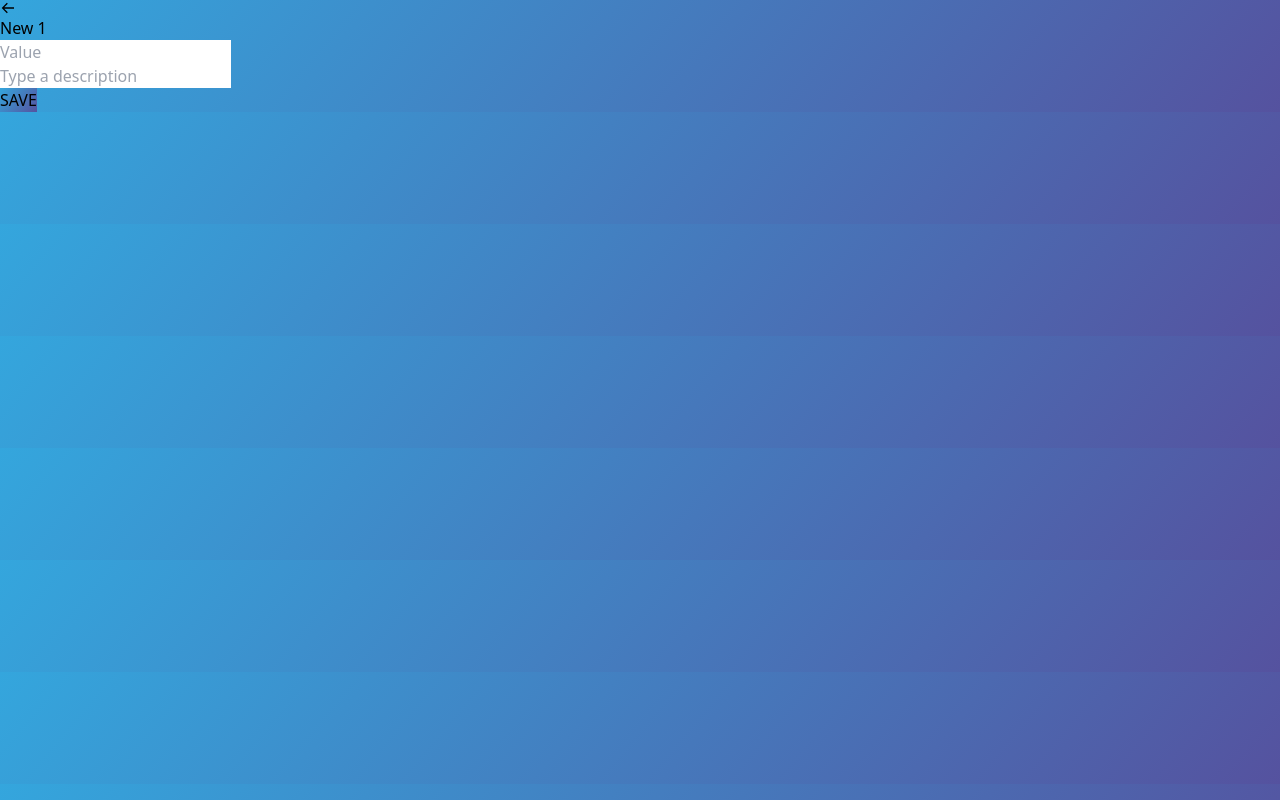
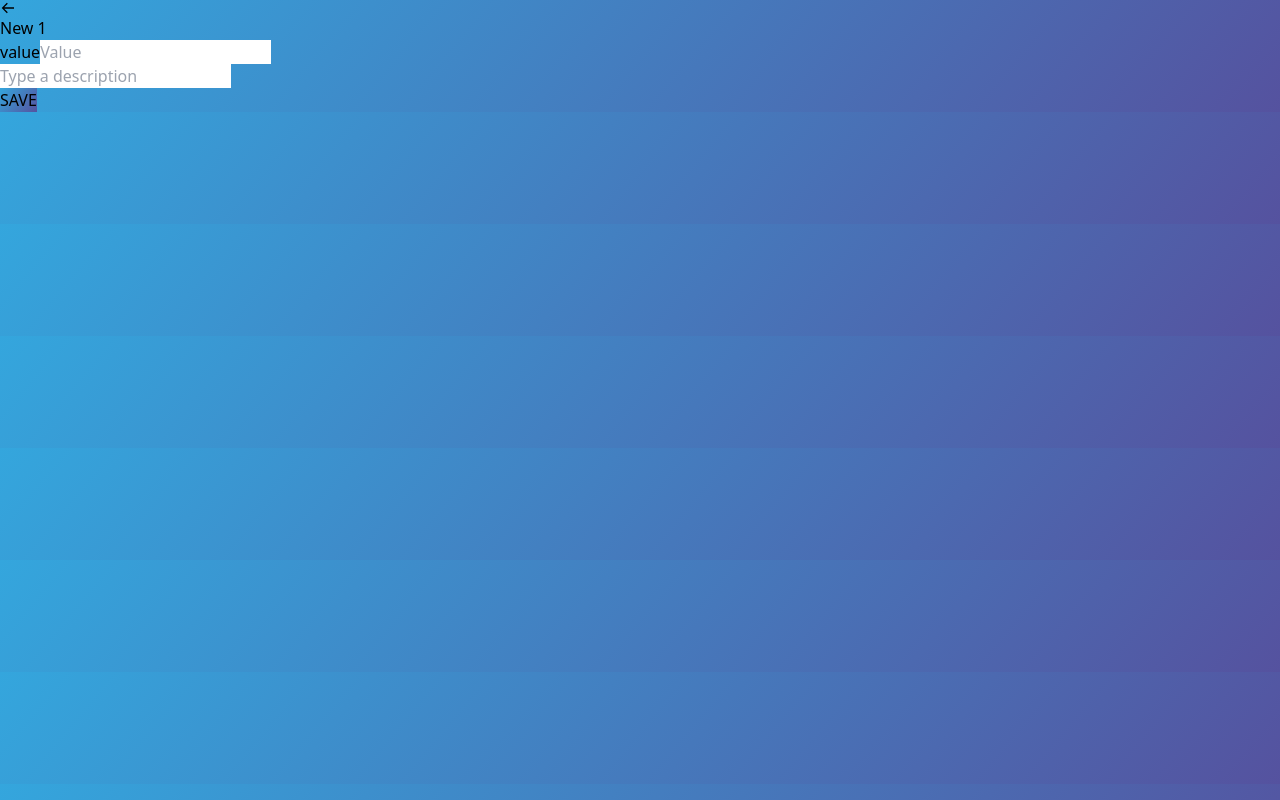
Before and after one commit to Flaviocrtt/diowallet-spa, a React (Vite) app: page /transaction/1 in a window 1280 px wide. Built offline with nearby package versions, Linux system fonts and the light colour scheme.

Commit message:
fix: id no input do componente Input para label funcionar corretamente

```diff
--- a/src/components/Input.jsx
+++ b/src/components/Input.jsx
@@ -7,6 +7,7 @@ export default function Input({ type, label, placeholder, name, register, disabl
                 type={type}
                 placeholder={placeholder}
                 name={name}
+                id={name}
                 className="rounded p-2 w-full"
                 {...register(name)}
                 disabled={disabled}
--- a/src/pages/NewTransaction.jsx
+++ b/src/pages/NewTransaction.jsx
@@ -45,7 +45,7 @@ export default function NewTransaction(){
         </header>
         <form onSubmit={handleSubmit(handleSubmitForm)} className="flex flex-col justify-center gap-3 w-full text-2xl">
             {apiError && <ErrorInput text={apiError}/> }
-            <Input type="number" placeholder="Value" name="value" register={register}/>
+            <Input type="number" placeholder="Value" name="value" register={register} label="value"/>
             {errors.value && <ErrorInput text={errors.value.message}/> }
 
             <Input type="text" placeholder="Type a description" name="description" register={register}/>
```
